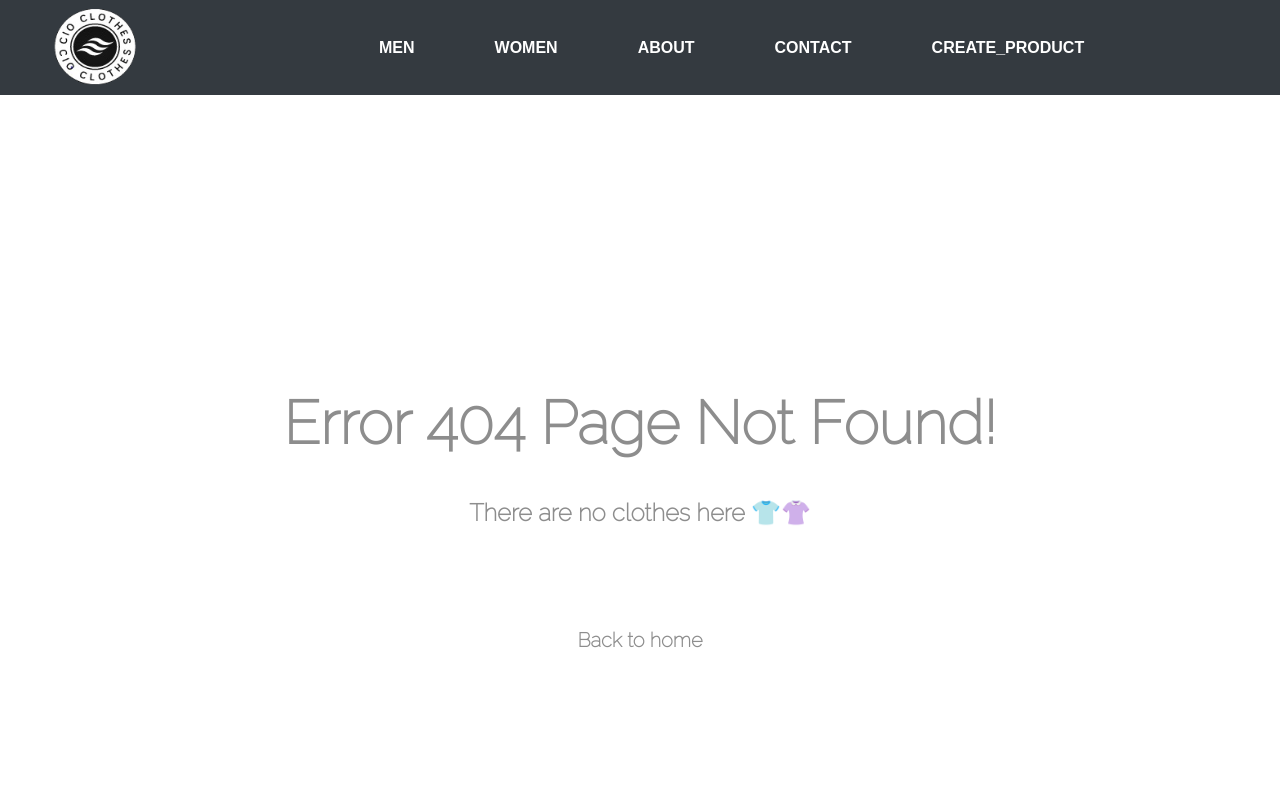
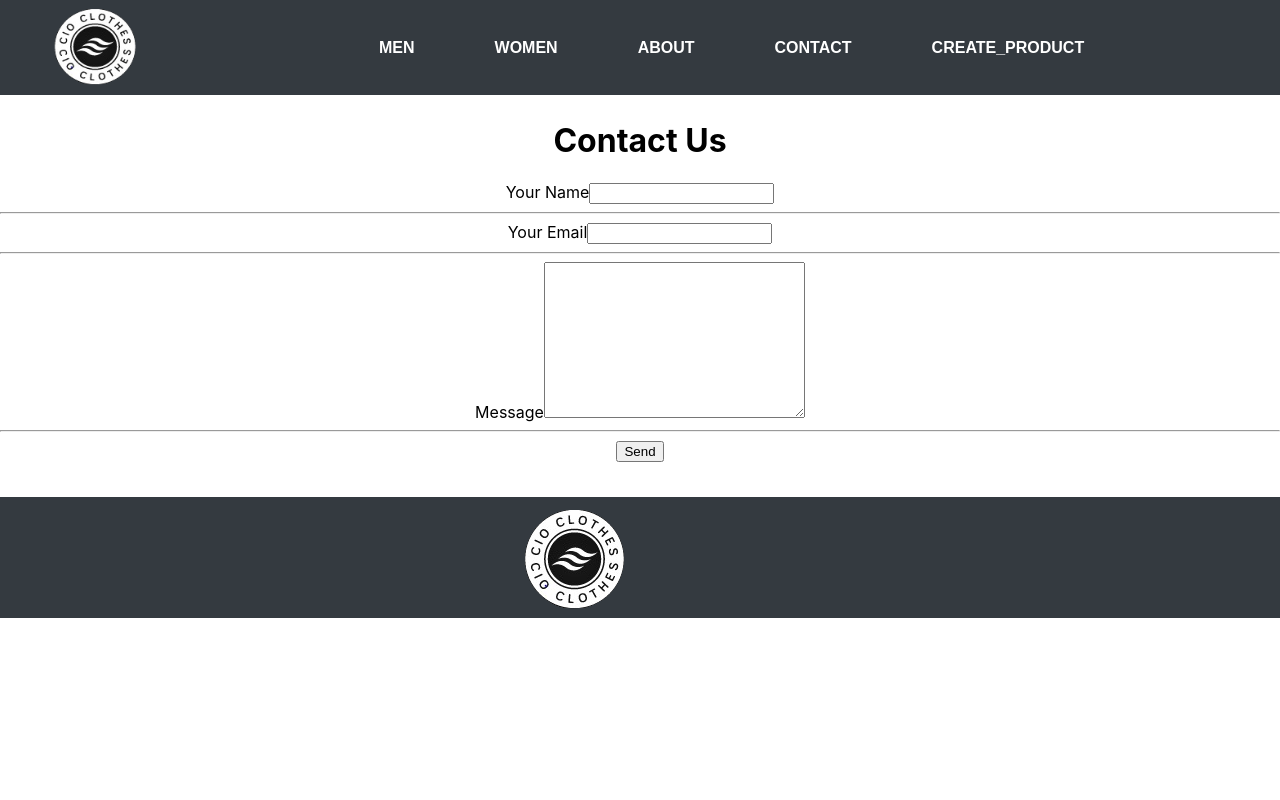
Before and after one commit to MakoskiVictor/Ecommerce-API, a React (Create React App) app in the folder client/: page /contact in a window 1280 px wide. Before the commit this address had no page. Shown: the top 800 px of the page. Built offline with nearby package versions, Linux system fonts and the light colour scheme.

Commit message:
ruta contact sin css

```diff
--- a/client/package.json
+++ b/client/package.json
@@ -3,6 +3,7 @@
   "version": "0.1.0",
   "private": true,
   "dependencies": {
+    "@emailjs/browser": "^3.7.0",
     "@testing-library/jest-dom": "^5.11.10",
     "@testing-library/react": "^11.2.6",
     "@testing-library/user-event": "^13.1.1",
--- a/client/src/App.js
+++ b/client/src/App.js
@@ -1,4 +1,4 @@
-import { Route, Switch } from "react-router-dom";
+import { Route, Switch, BrowserRouter } from "react-router-dom";
 
 import { Home } from "./components/Home/Home";
 import ErrorPage from "./components/ErrorPage/ErrorPage";
@@ -13,10 +13,12 @@ import Paginated from "./components/Paginated/Paginated.jsx";
 import NavBar from "./components/NavBar/NavBar.jsx";
 import Footer from "./components/Footer/Footer.jsx";
 import About from "./components/About/About.jsx";
+import Contact from "./components/Contact/Contact";
 import "./App.css";
 
 function App() {
    return (
+      <BrowserRouter>
       <div className="App">
          {/* nav bar */}
          <NavBar />
@@ -28,6 +30,7 @@ function App() {
             <Route path="/details/:id" component={Details}></Route>  {/*Se pone asi porque los componentes estan creadas como Funcion*/}
             <Route exact path="/createProduct" component={Formulario} /> {/*Se pone asi porque los componentes estan creadas como Funcion*/}
             <Route path="/about" component={About}></Route>
+            <Route path="/contact" component={Contact} />
             {/* <Route exact path="/">aca va el componente home</Route> */}
             {/* <Route exact path="/products">aca va el componente products</Route> */}
             {/* <Route path="/products/:id">aca va el componente detalles</Route> */}
@@ -43,6 +46,7 @@ function App() {
          </Switch>
          <Footer/>
       </div>
+      </BrowserRouter>
    );
 }
 
--- /dev/null
+++ b/client/src/components/Contact/Contact.jsx
@@ -0,0 +1,84 @@
+import React, { useState } from "react";
+import emailjs from "@emailjs/browser";
+import { useHistory } from "react-router-dom";
+
+export default function Contact () {
+
+
+    const history = useHistory();
+
+    const [input, setInput] = useState({
+        user_name: "",
+        user_email: "",
+        user_message: ""
+    });
+
+    const [errors, setErrors] = useState({});
+
+    const handleChange = (e) => {
+        setInput({
+            ...input,
+            [e.target.name] : e.target.value
+        });
+        setErrors(
+            validate({
+                ...input,
+                [e.target.name]: e.target.value,
+            })
+        )
+    };
+
+    //VALIDACIONES
+    let validateUrl = /^(([^<>()[\]\\.,;:\s@\"]+(\.[^<>()[\]\\.,;:\s@\"]+)*)|(\".+\"))@((\[[0-9]{1,3}\.[0-9]{1,3}\.[0-9]{1,3}\.[0-9]{1,3}\])|(([a-zA-Z\-0-9]+\.)+[a-zA-Z]{2,}))$/;
+    const validate = (input) => {
+        let errors = {};
+        if (!input.user_name.length) {
+            errors.user_name = "This field cannot be empty";
+        }
+        if (input.user_email && !validateUrl.test(input.user_email)) {
+            errors.user_email = "This is not a valid URL";
+        }
+        if (!input.user_email.length) {
+            errors.user_email = "This field cannot be empty";
+        }
+        if (!input.user_message.length) {
+            errors.user_message = "This field cannot be empty";
+        }
+        return errors;
+        };
+
+
+
+    const sendEmail = (e) => {
+        e.preventDefault();
+        if(Object.keys(errors).length === 0 && input.user_name.length && input.user_email.length && input.user_message.length){
+            emailjs.sendForm("service_ll5mvu4", "template_we4wyb4", e.target, "ubztnK0ky6QEfP_4O")
+            .catch(error => alert(error))
+            alert("Message sent succesfully")
+            history.push("/")
+        } else {
+            alert("All fields must be completed");
+        }
+
+    };
+
+    return (
+        <div className='div-form'>
+          <h1 className='title-form'>Contact Us</h1>
+          <form className='form-mail' onSubmit={sendEmail}>
+            <label>Your Name</label>
+            <input type="text" name='user_name' value={input.user_name} onChange={(e)=> handleChange(e)}/>
+            <hr />
+
+            <label>Your Email</label>
+            <input type="email" name='user_email' value={input.user_email} onChange={(e)=> handleChange(e)}/>
+            <hr />
+
+            <label>Message</label>
+            <textarea name="user_message" id="" cols="30" rows="10" value={input.user_message} onChange={(e)=> handleChange(e)}></textarea>
+            <hr />
+            <button>Send</button>
+          </form>
+        </div>
+      )
+};
```
Also changed, not shown: client/src/components/Contact/Contact.module.css (added).
